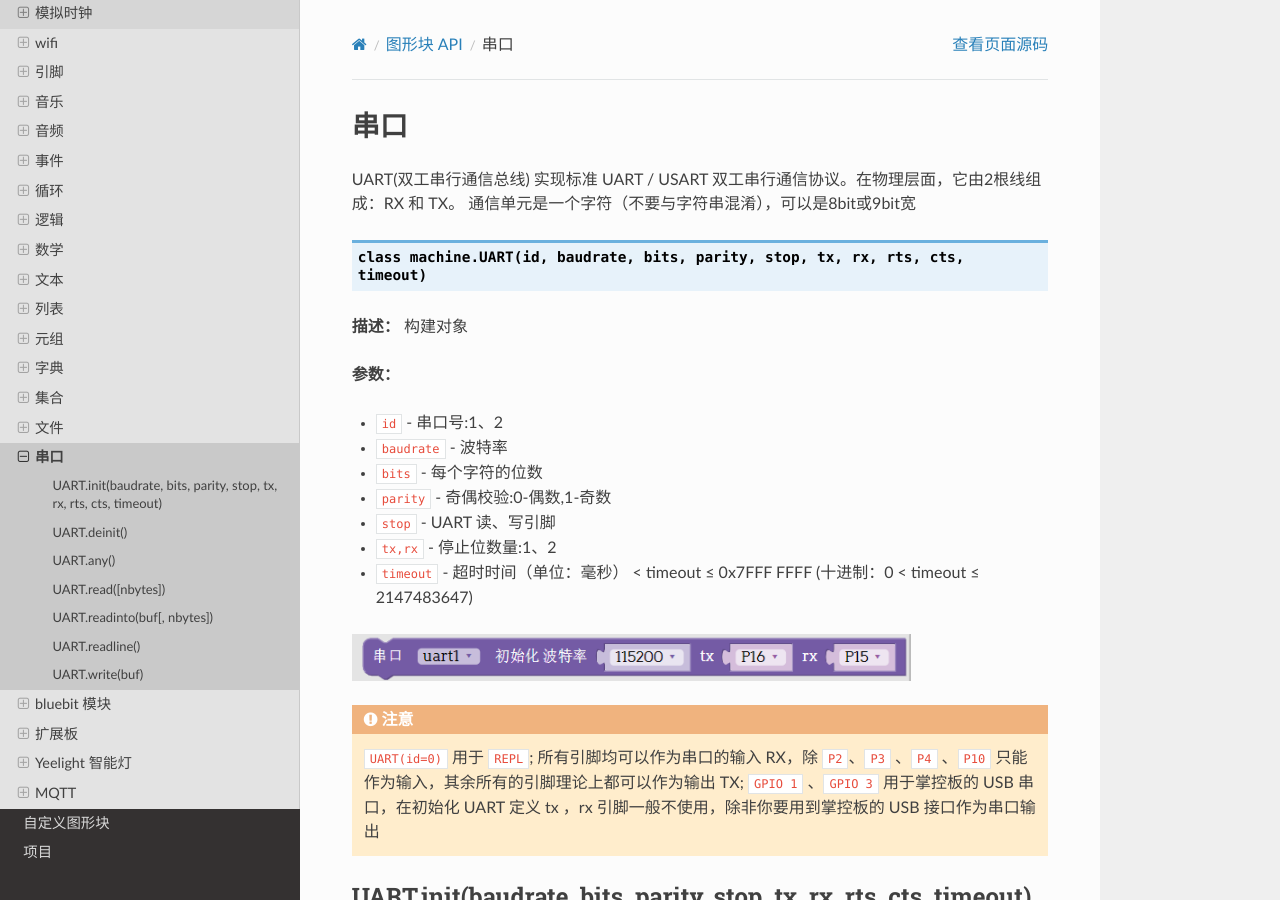
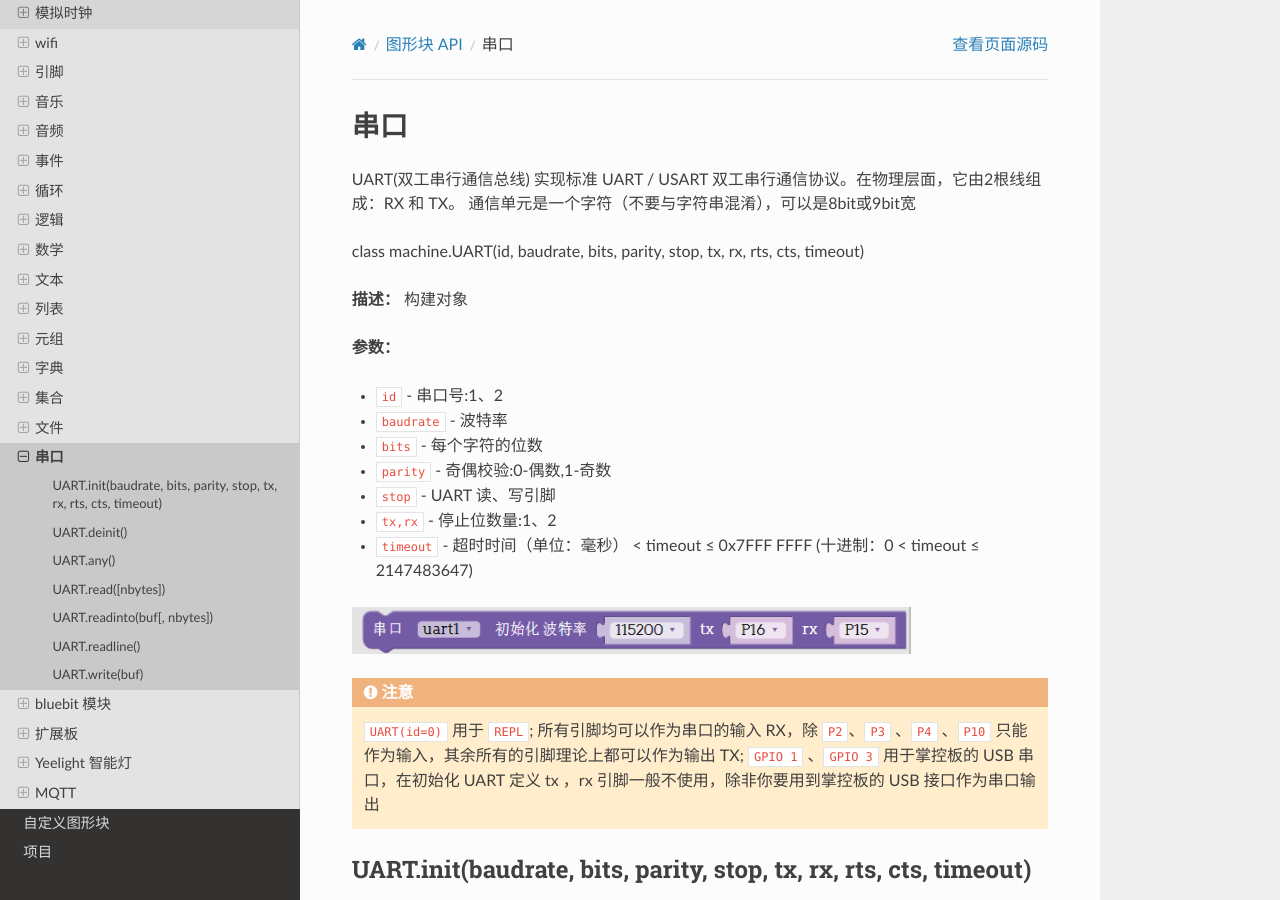
Before and after one commit to labplus-cn/mPythonX-docs, a Sphinx documentation site: the page built from source/blocks/uart.rst, in a window 1280 px wide and 900 px high. Built offline with Sphinx 7.4.7 and the Read the Docs theme 2.0.0, drawn with Linux system fonts in a browser that asks for light colours; some of the changed lines change nothing that is shown.

Commit message:
样式回退

```diff
--- a/source/blocks/uart.rst
+++ b/source/blocks/uart.rst
@@ -5,7 +5,7 @@
 UART(双工串行通信总线) 实现标准 UART / USART 双工串行通信协议。在物理层面，它由2根线组成：RX 和 TX。 通信单元是一个字符（不要与字符串混淆），可以是8bit或9bit宽
 
 
-.. method:: class machine.UART(id, baudrate, bits, parity, stop, tx, rx, rts, cts, timeout)
+class machine.UART(id, baudrate, bits, parity, stop, tx, rx, rts, cts, timeout)
 
 
 **描述：**   构建对象
```
